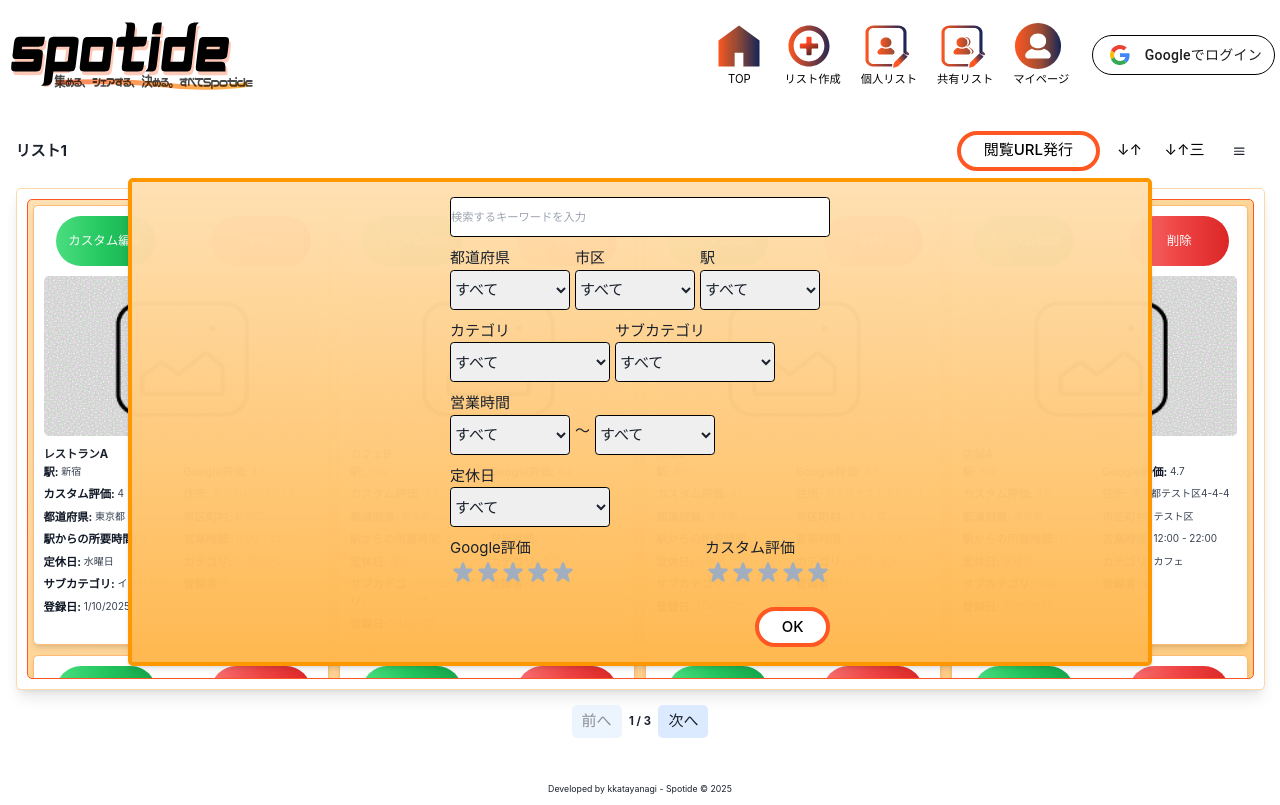
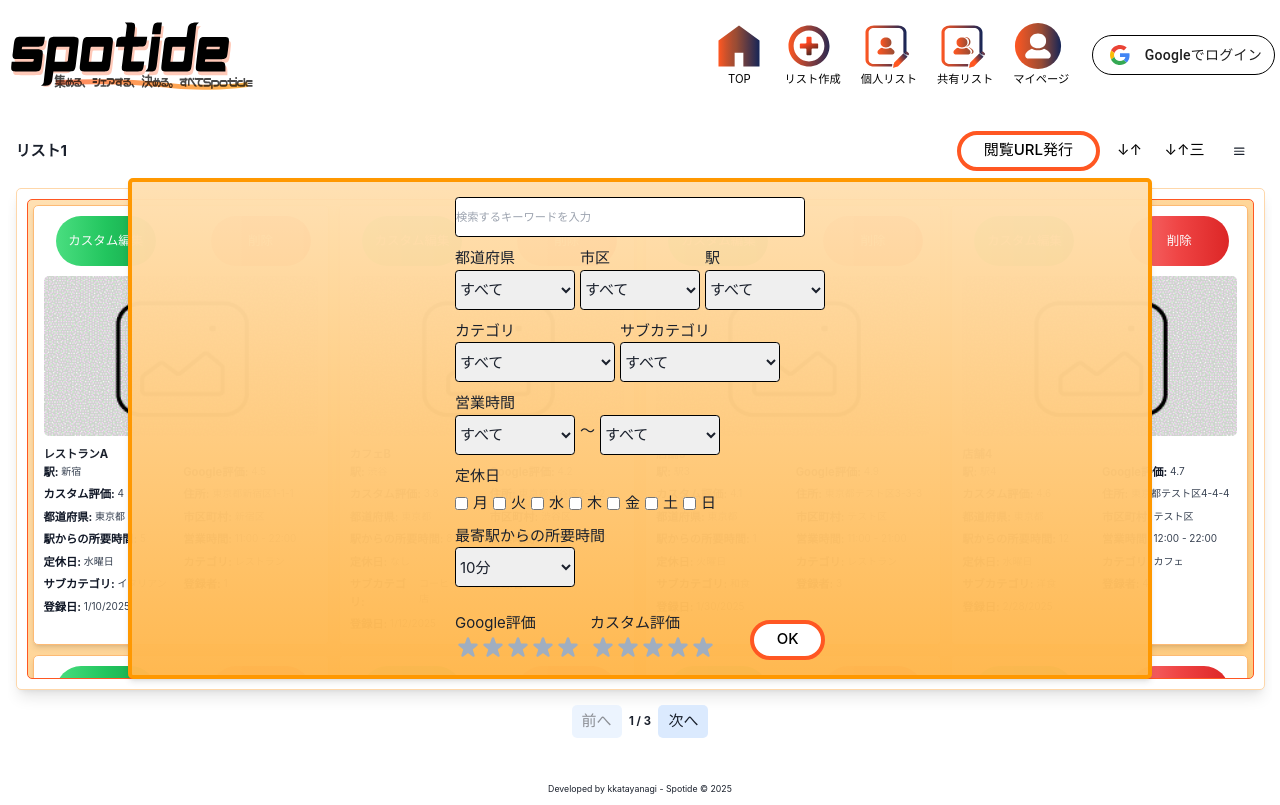
Before and after one commit to k-katayanagi/Spotide, a Next.js app: page /user/1/share_list/1/list_edit in a window 1280 px wide. Both pictures are taken after a click on the button "↓↑". Built offline with nearby package versions, Linux system fonts and the light colour scheme.

Commit message:
【update】編集ソート画面作成、フィルターレイアウト調整

```diff
--- a/src/app/user/[userid]/list_edit/ListEdit.tsx
+++ b/src/app/user/[userid]/list_edit/ListEdit.tsx
@@ -11,6 +11,7 @@ import SortButton from "@/components/buttons/SortButton";
 import { ListItem } from "@/types/ListTypes";
 import ListItemCard from "@/components/card/ListItemCard";
 import EditFilterDropdown from "@/components/filterDropdown/EditFilterDropdown ";
+import EditSortDropdown from "@/components/sortDropdown/EditSortDropdown";
 import IssueViewButton from "@/components/buttons/IssueViewButton";
 import { motion } from "framer-motion";
 import { IconButton } from "@chakra-ui/react";
@@ -21,9 +22,9 @@ import useListType from "@/hooks/useListType";
 const ListEdit = () => {
   const params = useParams();
   const { lists, sortLists } = useListContext();
+  const { listItems } = useListItemContext();
   const { userid, listid } = params;
   const listType = useListType();
-  const { listItems } = useListItemContext();
   const listId = params?.listid ? Number(params.listid) : null;
   const list = lists.find((i) => i.id === listId);
   const [isFilter, setIsFilter] = useState(false);
@@ -69,6 +70,8 @@ const ListEdit = () => {
     }
   };
 
+
+
   const toggleFilterDropdown = () => {
     setIsFilter((prevState) => !prevState);
     console.log(isFilter);
@@ -79,7 +82,6 @@ const ListEdit = () => {
     console.log(isSort);
   };
 
-  // 🆕 追加: メニューの開閉関数
   const toggleMenuDropdown = () => {
     setIsMenu((prevState) => !prevState);
   };
@@ -119,6 +121,15 @@ const ListEdit = () => {
           />
         </div>
       )}
+
+            {isSort && (
+              <div className="absolute top-[60px] left-1/2 transform -translate-x-1/2 z-30 w-full max-w-[1024px]">
+                <EditSortDropdown
+                  toggleSortDropdown={toggleSortDropdown}
+                  // onSortChange={handleSortChange}
+                />
+              </div>
+            )}
 
       {/*absoluteにしてリストの上に被せる */}
       {isMenu && (
--- a/src/components/ListSelect.tsx
+++ b/src/components/ListSelect.tsx
@@ -23,7 +23,7 @@ const ListSelect: React.FC<Props> = ({
 }) => {
   return (
     <div className="w-full flex flex-col">
-      <label className="block w-[100px]">{title}</label>
+      <label className="block w-auto max-w-full">{title}</label>
       <select
         onChange={(e) => onSelect(e.target.value)}
         className={`border border-black rounded-md ${className}`}
--- a/src/components/buttons/OkButton.tsx
+++ b/src/components/buttons/OkButton.tsx
@@ -3,16 +3,17 @@
 import Button from "@components/Button";
 
 interface Props {
+  className?: string;
   onClick?: () => void; // ← クリック時の関数を受け取る
 }
 
-const OkButton = ({ onClick }: Props) => {
+const OkButton = ({ onClick,className }: Props) => {
   return (
     <Button
-      className="group relative inline-flex h-16 items-center justify-center overflow-hidden rounded-full
+      className={`group relative inline-flex h-16 items-center justify-center overflow-hidden rounded-full
                  bg-white border-4 border-[#FF5722] px-9 font-medium text-black transition-all duration-300
                  hover:bg-gradient-to-r hover:from-[#FF7043] hover:via-[#FF5722] hover:to-[#F4511E]
-                 hover:shadow-2xl transform hover:scale-[1.02] mt-5"
+                 hover:shadow-2xl transform hover:scale-[1.02] mt-5 ${className}`}
       text={
         <>
           <span className="absolute h-0 w-0 rounded-full bg-[#FF8A65] transition-all duration-300 group-hover:h-56 group-hover:w-32"></span>
--- a/src/components/filterDropdown/EditFilterDropdown .tsx
+++ b/src/components/filterDropdown/EditFilterDropdown .tsx
@@ -7,7 +7,6 @@ import {
   stationOptions,
   categories,
   subCategories,
-  regularHolidays,
   hours,
 } from "@/consts/OptionList";
 import OkButton from "../buttons/OkButton";
@@ -25,12 +24,30 @@ const EditFilterDropdown = ({ toggleFilterDropdown }: Props) => {
   // const [listItemsName, setListItemsName] = useState("");
   const [googleRating, setGoogleRating] = useState<number>(0);
   const [customRating, setCustomRating] = useState<number>(0);
-
+  const [selectedHolidays, setSelectedHolidays] = useState<string[]>([]);
+  // const [selectedTimeToStation, setSelectedTimeToStation] =
+  //   useState<string>("");
+  const [selectedStatus, setSelectedStatus] = useState<string>("");
   const addAllOption = (options: { value: string; label: string }[]) => [
     { value: "", label: "すべて" },
     ...options,
   ];
-  const [selectedStatus, setSelectedStatus] = useState<string>("");
+  const daysOfWeek = [
+    { value: "monday", label: "月" },
+    { value: "tuesday", label: "火" },
+    { value: "wednesday", label: "水" },
+    { value: "thursday", label: "木" },
+    { value: "friday", label: "金" },
+    { value: "saturday", label: "土" },
+    { value: "sunday", label: "日" },
+  ];
+  const handleHolidayChange = (holiday: string) => {
+    setSelectedHolidays((prev) =>
+      prev.includes(holiday)
+        ? prev.filter((h) => h !== holiday)
+        : [...prev, holiday]
+    );
+  };
 
   const handleFilterApply = (e: React.FormEvent) => {
     e.preventDefault();
@@ -51,7 +68,7 @@ const EditFilterDropdown = ({ toggleFilterDropdown }: Props) => {
               <InputBox
                 placeholder="検索するキーワードを入力"
                 // onChange={setListName}
-                className="border border-black rounded-md text-lg w-[180px] sm:w-[300px] md:w-[380px] h-[40px]"
+                className="border border-black rounded-md text-lg w-[180px] sm:w-[250px] md:w-[350px] h-[40px]"
               />
             </div>
 
@@ -61,22 +78,21 @@ const EditFilterDropdown = ({ toggleFilterDropdown }: Props) => {
                 title="都道府県"
                 options={addAllOption(prefectures)}
                 onSelect={setSelectedStatus}
-                className="w-[120px] h-[40px]"
+                className="w-[100px] sm:w-[120px] h-[40px]"
               />
               {selectedStatus}
               <ListSelect
                 title="市区"
                 options={addAllOption(cityOptions)}
                 onSelect={setSelectedStatus}
-                className="w-[120px] h-[40px]"
+                className="w-[100px] sm:w-[120px] h-[40px]"
               />
               <ListSelect
                 title="駅"
                 options={addAllOption(stationOptions)}
                 onSelect={setSelectedStatus}
-                className="w-[120px] h-[40px]"
+                className="w-[100px] sm:w-[120px] h-[40px]"
               />
-
             </div>
 
             {/* カテゴリ・サブカテゴリ */}
@@ -85,13 +101,13 @@ const EditFilterDropdown = ({ toggleFilterDropdown }: Props) => {
                 title="カテゴリ"
                 options={addAllOption(categories)}
                 onSelect={setSelectedStatus}
-                className="w-[160px] h-[40px]"
+                className="w-[140px] sm:w-[160px] h-[40px]"
               />
               <ListSelect
                 title="サブカテゴリ"
                 options={addAllOption(subCategories)}
                 onSelect={setSelectedStatus}
-                className="w-[160px] h-[40px]"
+                className="w-[140px] sm:w-[160px] h-[40px]"
               />
             </div>
 
@@ -101,7 +117,7 @@ const EditFilterDropdown = ({ toggleFilterDropdown }: Props) => {
                 title="営業時間"
                 options={addAllOption(hours)}
                 onSelect={setSelectedStatus}
-                className="w-[120px] h-[40px]"
+                className="w-[100px] sm:w-[120px] h-[40px]"
               />
               <span className="flex justify-center lg:justify-end items-end mb-5">
                 ～
@@ -110,24 +126,70 @@ const EditFilterDropdown = ({ toggleFilterDropdown }: Props) => {
                 <ListSelect
                   options={addAllOption(hours)}
                   onSelect={setSelectedStatus}
-                  className="w-[120px] h-[40px]"
+                  className="w-[100px] sm:w-[120px] h-[40px]"
                 />
               </div>
             </div>
 
             {/* 定休日 */}
             <div className="flex justify-center w-fit">
-              <ListSelect
-                title="定休日"
-                options={addAllOption(regularHolidays)}
-                onSelect={setSelectedStatus}
-                className="w-[160px] h-[40px]"
-              />
+              <div className="flex flex-col">
+                <span className="mb-2">定休日</span>
+                <div className="grid grid-cols-7 gap-2">
+                  {daysOfWeek.map((day) => (
+                    <label key={day.value} className="flex items-center gap-2">
+                      <input
+                        type="checkbox"
+                        value={day.value}
+                        checked={selectedHolidays.includes(day.value)}
+                        onChange={() => handleHolidayChange(day.value)}
+                      />
+                      {day.label}
+                    </label>
+                  ))}
+                </div>
+              </div>
             </div>
 
-            <div className="flex justify-between items-end w-full">
+            {/* 所要時間 */}
+            <div className="flex justify-center gap-2 w-fit">
+              <div className="flex flex-col justify-center">
+                <span>最寄駅からの所要時間</span>
+                <ListSelect
+                  options={[
+                    { value: "10", label: "10分" },
+                    { value: "20", label: "20分" },
+                    { value: "30", label: "30分" },
+                  ]}
+                  onSelect={setSelectedStatus}
+                  className="w-[100px] sm:w-[120px] h-[40px]"
+                />
+              </div>
+
+              {/* コメントアウトした部分 */}
+              {/* <div className="flex items-end gap-2">
+              <span className="flex justify-center  items-end">
+                ～
+              </span>
+              <div className="flex flex-col justify-end items-end w-full">
+                <ListSelect
+                  options={[
+                    { value: "10", label: "10分" },
+                    { value: "20", label: "20分" },
+                    { value: "30", label: "30分" },
+                  ]}
+                  onSelect={setSelectedTimeToStation}
+                  className="w-[120px] h-[40px]"
+                />
+              </div>
+            </div> */}
+            </div>
+
+            <div className="flex justify-between items-end w-full flex-wrap">
+              {" "}
+              {/* flex-wrap を追加 */}
               {/* Google評価 */}
-              <div className="flex flex-col items-start">
+              <div className="flex flex-col items-start mr-4">
                 <span>Google評価</span>
                 <StarRating
                   count={5}
@@ -135,9 +197,8 @@ const EditFilterDropdown = ({ toggleFilterDropdown }: Props) => {
                   onChange={setGoogleRating}
                 />
               </div>
-
               {/* カスタム評価 */}
-              <div className="flex flex-col items-start">
+              <div className="flex flex-col items-start mr-4">
                 <span>カスタム評価</span>
                 <StarRating
                   count={5}
@@ -145,10 +206,12 @@ const EditFilterDropdown = ({ toggleFilterDropdown }: Props) => {
                   onChange={setCustomRating}
                 />
               </div>
-            </div>
-
-            <div className="flex justify-end w-full">
-              <OkButton />
+              {/* OKボタン */}
+              <div className="flex items-end ml-auto w-full sm:w-auto justify-end mt-4">
+                {" "}
+                {/* mt-4 で下に余白を追加 */}
+                <OkButton />
+              </div>
             </div>
           </div>
         </div>
--- a/src/consts/OptionList.ts
+++ b/src/consts/OptionList.ts
@@ -19,6 +19,18 @@ export const listInfo = [
   { value: "lastUpdatedBy", label: "最終更新者" },
   { value: "outing_date", label: "おでかけ日" },
 ];
+
+export const listItemInfo = [
+  { value: "store_name", label: "店舗名" },
+  { value: "google_rating", label: "Google評価" },
+  { value: "custom_rating", label: "カスタム評価" },
+  { value: "time_to_station", label: "最寄駅までの時間（分）" },
+  { value: "business_start_hours", label: "営業開始時間" },
+  { value: "business_end_hours", label: "営業終了時間" },
+  { value: "created_at", label: "作成日時" },
+  { value: "updated_at", label: "更新日時" }
+];
+
 
 export const Sort = [
   { value: 0, label: "昇順" },
```
